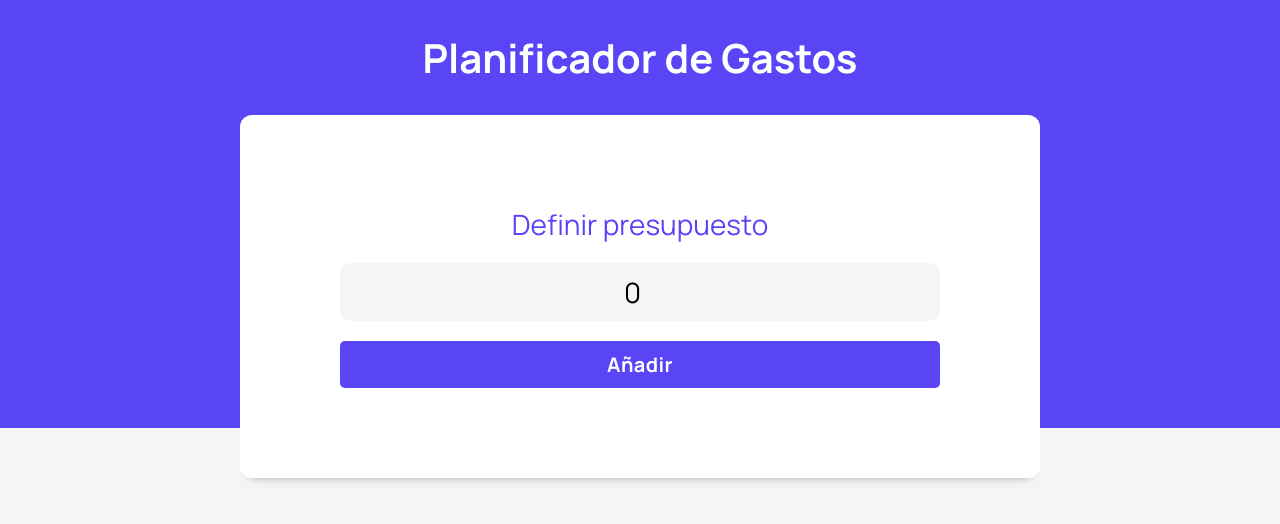
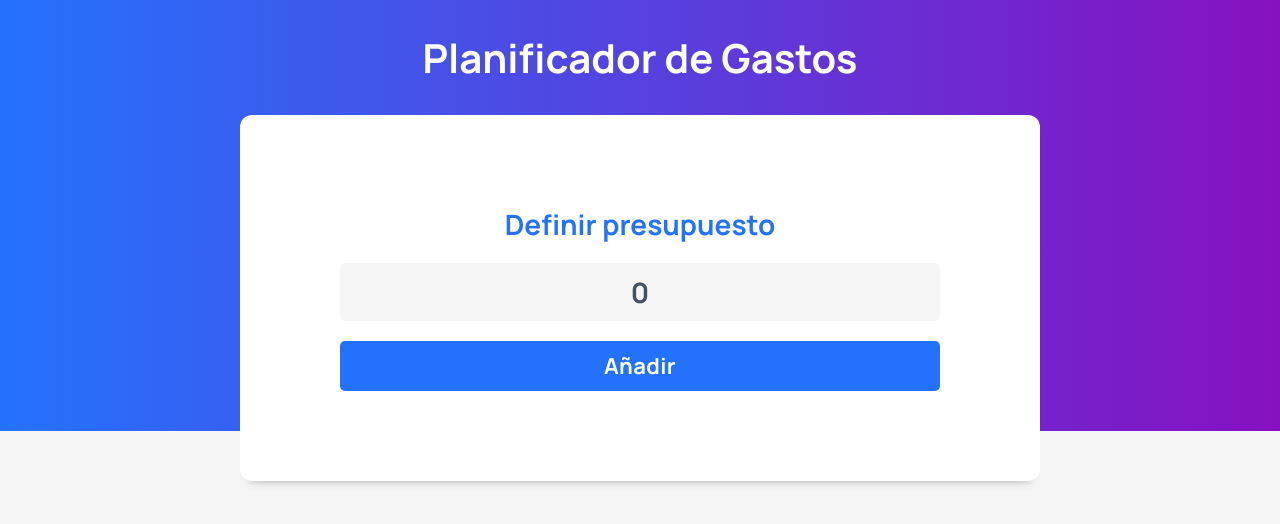
Before and after one commit to jairpss/control-gastos-react, a React (Vite) app: page / in a window 1280 px wide. Shown: the top 524 px of the page. Built offline with nearby package versions, Linux system fonts and the light colour scheme.

Commit message:
changing the ui

```diff
--- a/src/components/ControlPresupuesto.jsx
+++ b/src/components/ControlPresupuesto.jsx
@@ -43,9 +43,9 @@ const ControlPresupuesto = ({gastos, setGastos, presupuesto, setPresupuesto, set
         <div>
             <CircularProgressbar
                 styles={buildStyles({
-                    pathColor: porcentaje > 100 ? '#ee375f' : '#5a45f6',
+                    pathColor: porcentaje > 100 ? '#f5476c' : '#5a45f6',
                     trailColor: '#F5F5F5',
-                    textColor: porcentaje > 100 ? '#ee375f' : '#5a45f6'
+                    textColor: porcentaje > 100 ? '#f5476c' : '#5a45f6'
                 })}
                 value={porcentaje}
                 text={`${porcentaje}% gastado`}
--- a/src/index.css
+++ b/src/index.css
@@ -1,10 +1,12 @@
 :root {
-    --azul: #5a45f6;
+    --bg:  linear-gradient(to right, #2472fc, #8711c1);
+    --azul: #2472fc;
     --blanco: #ffffff;
     --gris-claro: #f5f5f5;
     --gris: #94a3b8;
     --gris-oscuro: #64748b;
-    --negro: #000;
+    --negro: rgb(16, 16, 17);
+    --red: #f5476c;
 }
 
 body {
@@ -48,7 +50,7 @@ h2 {
 }
 
 header {
-    background-color: var(--azul);
+    background: var(--bg);
 }
 
 header h1 {
@@ -89,18 +91,26 @@ header h1 {
     font-size: 2.8rem;
     text-align: center;
     margin-bottom: 2rem;
+    font-weight: 900;
 }
 
 .formulario input[type="text"],
 .formulario input[type="number"] {
     background-color: var(--gris-claro);
-    border-radius: 1rem;
+    border-radius: .5rem;
     padding: 1rem;
     border: none;
     flex: 1;
     font-size: 1.6rem;
     font-family: "Manrope", sans-serif;
+    font-weight: 700;
+    color: #465264;
 }
+
+input[type=number]::-webkit-inner-spin-button {
+    -webkit-appearance: none;
+  }
+
 .formulario input[type="submit"] {
     background-color: var(--azul);
     border: none;
@@ -109,7 +119,7 @@ header h1 {
     margin-top: 2rem;
     color: var(--blanco);
     font-weight: 800;
-    font-size: 2rem;
+    font-size: 2.2rem;
     letter-spacing: .04rem;
     font-family: "Manrope", sans-serif;
     width: 100%;
@@ -131,25 +141,26 @@ header h1 {
     flex: 1;
     padding: 1rem;
     border: none;
-    border-radius: 1rem;
+    border-radius: .5rem;
     text-align: center;
     background-color: var(--gris-claro);
     font-family: "Manrope", sans-serif;
+    font-size: 1.6rem;
 }
 
 .alerta {
-    padding: 2rem 5rem;
+    padding: 1rem 5rem;
     max-width: 60rem;
     margin: 2rem auto 2rem auto;
     font-weight: 900;
-    font-size: 1.8rem;
+    font-size: 1.5rem;
     text-align: center;
     font-family: "Manrope", sans-serif;
+    border-radius: .5rem;
 }
 .alerta.error {
-    background-color: var(--blanco);
-    border-left: 5px solid #d5254b;
-    color: #d5254b;
+    background-color: var(--red);
+    color: var(--blanco);
     /* border-radius: 1rem; */
 }
 .alerta.success {
@@ -173,7 +184,7 @@ header h1 {
     flex-direction: column;
 }
 .dos-columnas :first-child {
-    margin-bottom: 4rem;
+    margin-bottom: 2rem;
 }
 @media (min-width: 768px) {
     .dos-columnas {
@@ -184,9 +195,9 @@ header h1 {
     .dos-columnas > div {
         width: 50%;
     }
-    .dos-columnas :first-child {
+    /* .dos-columnas :first-child {
         margin-bottom: 0;
-    }
+    } */
 }
 .formulario input[type="text"].nuevo-presupuesto,
 .formulario input[type="number"].nuevo-presupuesto {
@@ -215,7 +226,7 @@ header h1 {
 }
 .contenido-presupuesto p.negativo,
 .contenido-presupuesto p.negativo span {
-    color: #ee375f;
+    color: var(--red);
 }
 .contenido-presupuesto span {
     font-weight: 900;
@@ -225,14 +236,16 @@ header h1 {
     border: none;
     background-color: #db2777;
     padding: 1rem;
+    margin-bottom: 1rem;
     width: 100%;
     text-align: center;
     color: var(--blanco);
-    text-transform: uppercase;
+    font-size: 2rem;
     font-weight: 900;
-    border-radius: 1rem;
+    border-radius: .5rem;
     transition-property: background-color;
     transition-duration: 300ms;
+    font-family: "Manrope", sans-serif;
 }
 .reset-app:hover {
     background-color: #c71465;
@@ -398,6 +411,7 @@ body .modal {
     color: var(--blanco);
     margin-bottom: 2rem;
     border-radius: 1rem 0 0 1rem;
+    font-weight: 700;
 }
 
 .swipe-action__trailing {
@@ -405,6 +419,7 @@ body .modal {
     margin-bottom: 2rem;
     color: var(--blanco);
     border-radius: 0 1rem 1rem 0;
+    font-weight: 700;
 }
 
 .swipeable-list .swipe-action {
```
